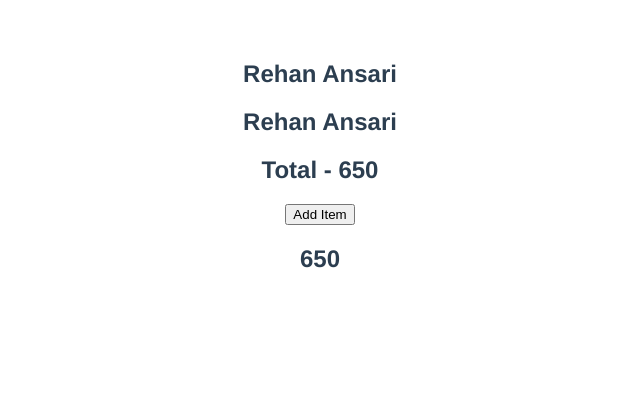
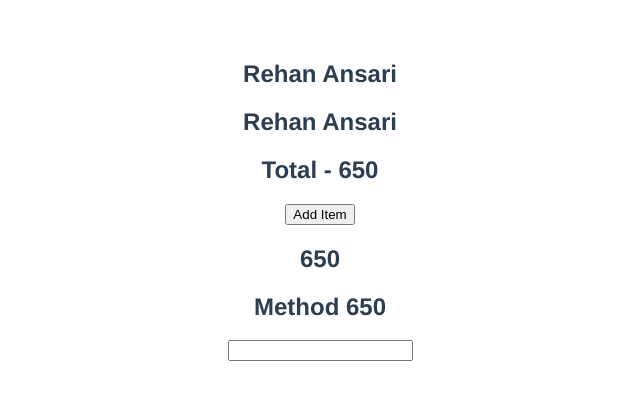
Before and after one commit to rehanrehman389/vue-learning, a Vue app: page / in a window 1280 px wide. Shown: the top 400 px of the page, without its empty margins (320-960 px from the left). Built offline with nearby package versions, Linux system fonts and the light colour scheme.

Commit message:
methods vs computed property

```diff
--- a/src/App.vue
+++ b/src/App.vue
@@ -4,6 +4,8 @@
   <h2>Total - {{ items.reduce((total, curr) => (total = total + curr.price), 0)}}</h2>
   <button @click="items.push({id: 4, title: 'Keyboard', price: 40})">Add Item</button>
   <h2>{{ total }}</h2>
+  <h2>Method {{ getTotal() }}</h2>
+  <input type="text" v-model="country">
 </template>
 
 <script>
@@ -30,16 +32,22 @@
             title: 'Laptop',
             price: 400
         }
-      ]
+      ],
+      country: ''
     }
   },
   methods: {
+    getTotal() {
+      console.log('get total method')
+      return this.items.reduce((total, curr) => (total = total + curr.price), 0)
+    }
   },
   computed: {
     fullName() {
       return `${this.firstName} ${this.lastName}`
     },
     total() {
+      console.log('total computed')
       return this.items.reduce((total, curr) => (total = total + curr.price), 0)
     }
 
```
